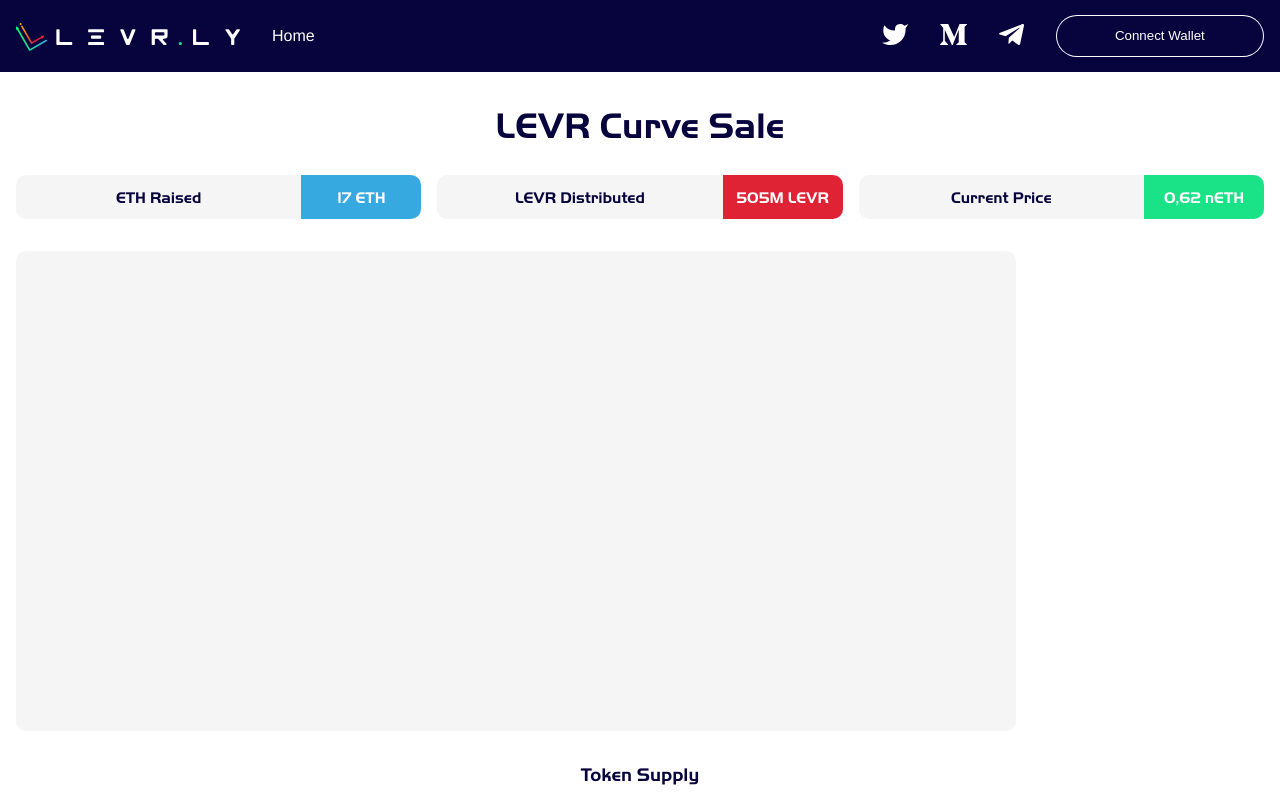
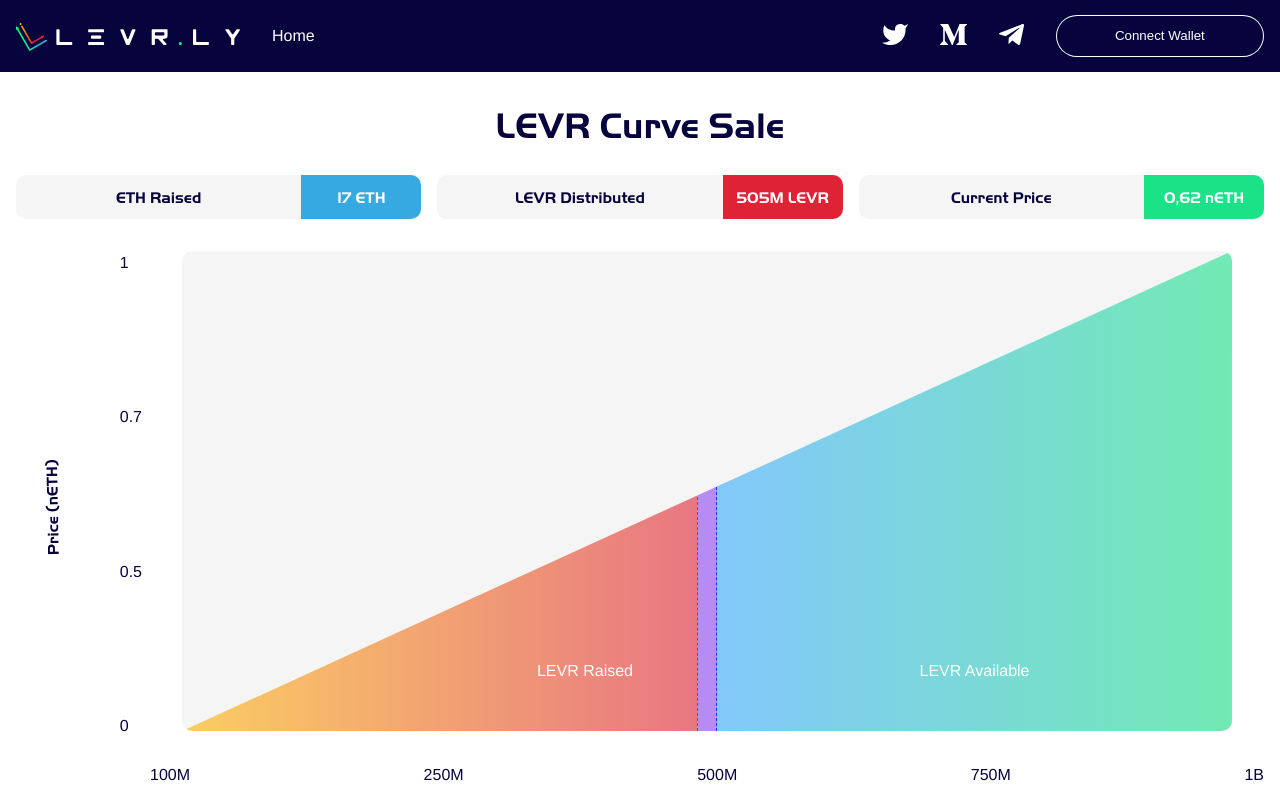
Before and after one commit to team-toast/levr-dashboard, a Next.js app: page / in a window 1280 px wide. Shown: the top 800 px of the page. Built offline with nearby package versions, Linux system fonts and the light colour scheme.

Commit message:
[feature/PD-297] Graph styled

```diff
--- a/package.json
+++ b/package.json
@@ -10,14 +10,16 @@
   },
   "dependencies": {
     "@walletconnect/web3-provider": "^1.7.0",
+    "apexcharts": "^3.32.1",
     "axios": "^0.24.0",
     "chart.js": "^3.4.1",
+    "react-chartjs-2": "^3.0.0",
     "chartjs-adapter-moment": "^1.0.0",
     "electron": "^16.0.5",
     "moment": "^2.29.1",
     "next": "12.0.7",
     "react": "17.0.2",
-    "react-chartjs-2": "^4.0.0",
+    "react-apexcharts": "^1.3.9",
     "react-dom": "17.0.2",
     "react-loading-overlay": "^1.0.1",
     "react-transition-group": "^4.4.2",
--- /dev/null
+++ b/src/components/CurveGraph.jsx
@@ -0,0 +1,167 @@
+import styled, { keyframes } from "styled-components";
+import { Row, Col } from "./../styles/flex-grid";
+import { useState, useEffect } from "react";
+import { Line } from "react-chartjs-2";
+
+import { Chart } from "chart.js";
+
+import { colors, sizes } from "./../styles/styleguide";
+
+export default function CurveGraph() {
+  const data = {
+    labels: ["1", "2", "1", "2", "1", "1", "2"],
+    datasets: [
+      {
+        label: "1",
+        data: [10, 20, 30, null, null, null],
+        fill: true,
+        borderColor: "rgb(75, 192, 192)",
+        tension: 0.1,
+      },
+      {
+        label: "2",
+        data: [null, null, null, 40, 50, 60],
+        fill: true,
+        borderColor: "rgb(75, 192, 192)",
+        tension: 0.1,
+      },
+    ],
+  };
+
+  return (
+    // <ChartBox>
+    //   <Line data={data} height={120} />
+    // </ChartBox>
+    <CurveBox>
+      <Row>
+        <Col className="margin-b-4" size={"0 0 auto"}>
+          <PriceStrong>Price (nETH)</PriceStrong>
+        </Col>
+        <Col className="margin-b-4" size={"0 0 auto"}>
+          <ColRow>
+            <Col size={1}>1</Col>
+            <Col size={1}>0.7</Col>
+            <Col size={1}>0.5</Col>
+            <Col size={"0 0 auto"}>0</Col>
+          </ColRow>
+        </Col>
+        <Col size={1}>
+          <LineCurve>
+            <Curve>
+              <Raised>
+                <Text className="right">LEVR Raised</Text>
+              </Raised>
+              <NewPrice></NewPrice>
+              <Available>
+                <Text>LEVR Available</Text>
+              </Available>
+            </Curve>
+          </LineCurve>
+          <Supply>
+            <Row>
+              <Col size={1}>100M</Col>
+              <Col size={1}>250M</Col>
+              <Col size={1}>500M</Col>
+              <Col size={1}>750M</Col>
+              <Col size={"0 0 auto"}>1B</Col>
+            </Row>
+            <br />
+            <h3 className="text-center">Token Supply</h3>
+          </Supply>
+        </Col>
+      </Row>
+    </CurveBox>
+  );
+}
+
+const PriceStrong = styled.strong`
+  transform: rotate(-91deg) translateY(-50%);
+  display: block;
+  top: 50%;
+  position: relative;
+`;
+
+const ColRow = styled(Row)`
+  -webkit-flex-direction: column;
+  flex-direction: column;
+  float: left;
+  height: 100%;
+  padding: 2rem 0.5rem;
+`;
+
+const CurveBox = styled.div`
+  width: 100%;
+`;
+
+const Supply = styled.div``;
+
+const ChartBox = styled.div`
+  background: #f5f5f5;
+  border-radius: 10px;
+  height: 480px;
+  width: 100%;
+  max-width: 1050px;
+  margin: 2rem auto;
+  position: relative;
+`;
+
+const LineCurve = styled.div`
+  background: #f5f5f5;
+  border-radius: 10px;
+  height: 480px;
+  width: 100%;
+  max-width: 1050px;
+  margin: 2rem auto;
+  overflow: hidden;
+`;
+
+const Curve = styled.div`
+  width: 100%;
+  height: 100%;
+  display: flex;
+  clip-path: polygon(0% 100%, 100% 0%, 100% 100%);
+`;
+
+const Text = styled.div`
+  text-align: center;
+  position: absolute;
+  bottom: 3rem;
+  width: 100%;
+  color: #ffffff;
+  font-weight: 500;
+  &.right {
+    width: inherit;
+    right: 4rem;
+  }
+`;
+
+const Raised = styled.div`
+  position: relative;
+  min-width: 120px;
+  background: rgba(255, 179, 0, 0.6);
+  background: linear-gradient(
+    90deg,
+    rgba(255, 179, 0, 0.6) 0%,
+    rgba(224, 34, 53, 0.6) 100%
+  );
+  flex: 1;
+`;
+
+const NewPrice = styled.div`
+  background: #b68cf4;
+  flex: 0 0 20px;
+  border-left: dashed 1px #e02235;
+  border-right: dashed 1px #133be3;
+`;
+
+const Available = styled.div`
+  position: relative;
+  min-width: 120px;
+  background: rgba(54, 169, 255, 0.6);
+  background: linear-gradient(
+    90deg,
+    rgba(54, 169, 255, 0.6) 0%,
+    rgba(26, 226, 135, 0.6) 100%
+  );
+  flex: 1;
+`;
--- a/src/components/CurveSale.jsx
+++ b/src/components/CurveSale.jsx
@@ -1,6 +1,8 @@
 import styled, { keyframes } from "styled-components";
 import { Row, Col } from "./../styles/flex-grid";
 import { useState, useEffect } from "react";
+
+import CurveGraph from "./../components/CurveGraph";
 
 export default function CurveSale() {
   return (
@@ -56,22 +58,10 @@ export default function CurveSale() {
           </Row>
         </Col>
       </Row>
-      <Curve></Curve>
-      <div>
-        <h3 className="text-center">Token Supply</h3>
-      </div>
+      <CurveGraph></CurveGraph>
     </Box>
   );
 }
-
-const Curve = styled.div`
-  background: #f5f5f5;
-  border-radius: 10px;
-  height: 480px;
-  width: 100%;
-  max-width: 1000px;
-  margin: 2rem 0;
-`;
 
 const Box = styled.div`
   width: 100%;
--- a/src/styles/globalStyles.js
+++ b/src/styles/globalStyles.js
@@ -41,6 +41,9 @@ strong {
 }
 .strong-500 {
     font-weight: 500;
+}
+.margin-b-4 {
+    margin-bottom: 4rem;
 }
 .text {
     &-left {
```
Also changed, not shown: 1 other file (tests, documents, lock files or other folders).
